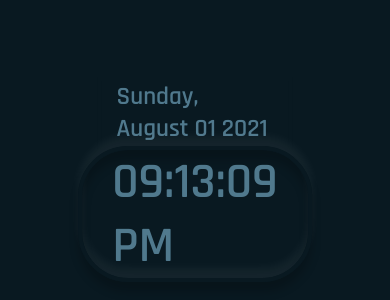
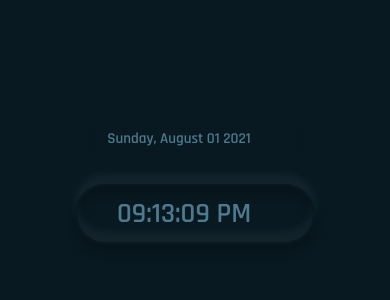
Before and after one commit to tanujashastri/Digital-clock, a plain HTML site: page index.html in a window 390 px wide. Shown: the part 208-508 px from the top of the page. Drawn offline with Linux system fonts and the light colour scheme.

Commit message:
Update styles.css

```diff
--- a/styles.css
+++ b/styles.css
@@ -26,7 +26,7 @@ body{
 	transform: translateX(-50%) translateY(-50%);
 
 	font-size: 60px;
-	border: 4px solid #091921;
+	border: 2px solid #091921;
 	border-radius:50px;
 	box-shadow: 0 -10px 10px rgba(255, 255, 255, 0.05),
 				inset 0 -10px 10px rgba(255, 255, 255, 0.05),
@@ -35,7 +35,7 @@ body{
 	padding: 0 30px;
 }
 
-@media only screen and (max-width:768px){
+@media screen and (max-width: 992px) {
 	.date{
 		font-size: 25px;
 	}
@@ -44,3 +44,19 @@ body{
 		font-size: 50px;
 	}
 }
+
+
+@media screen and (max-width: 600px) {
+	.date{
+		top: 41%;
+		left: 50%;
+		width: 45%;
+		font-size: 15px;
+	}
+
+	.clock{
+		width: 40%;
+		font-size: 28px;
+		padding: 10px 40px;
+	}
+}
```
